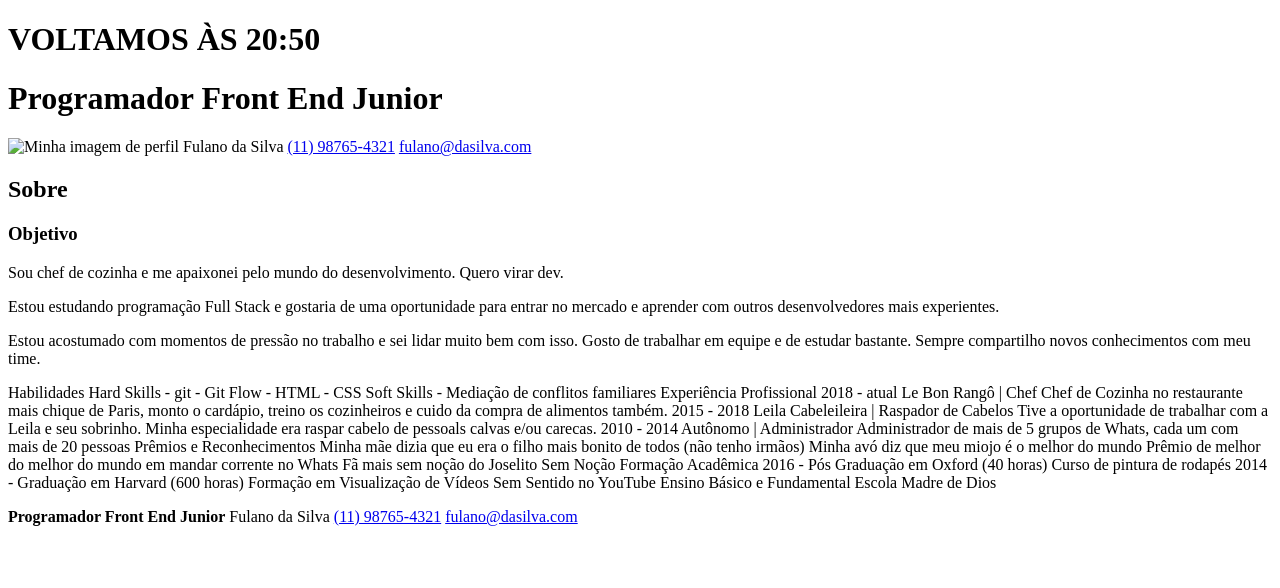
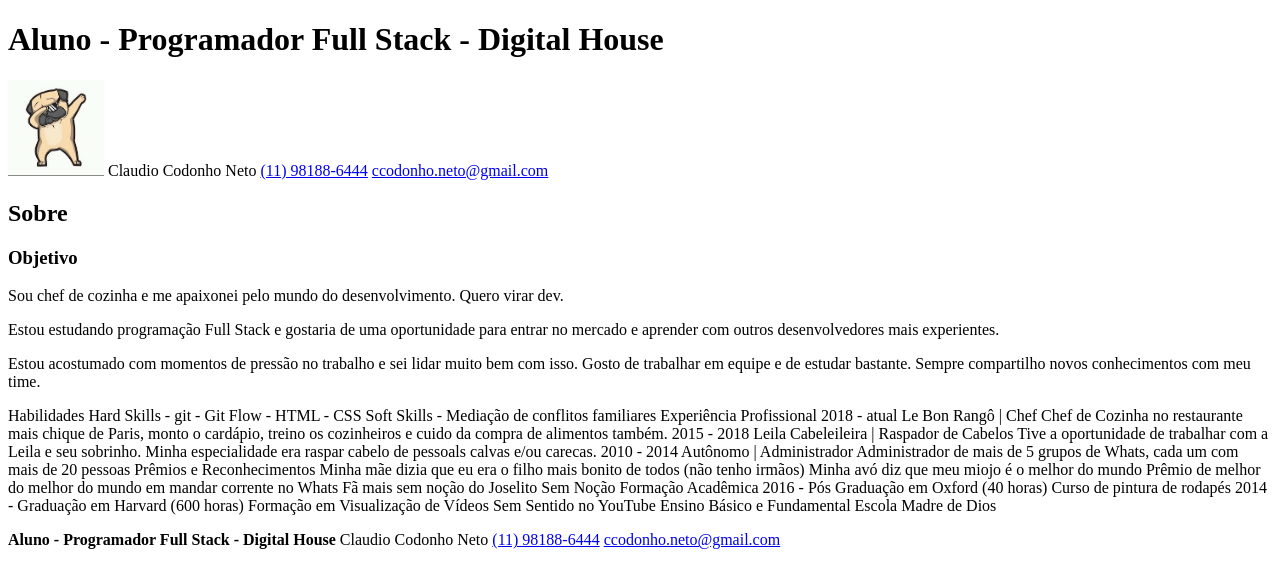
Before and after one commit to codonho/02-Conteudo-Inicial, a plain HTML site: page index.html in a window 1280 px wide. Drawn offline with Linux system fonts and the light colour scheme.

```diff
--- a/index.html
+++ b/index.html
@@ -8,13 +8,12 @@
 </head>
 
 <body>
-  <h1>VOLTAMOS ÀS 20:50</h1>
   <header>
-    <h1>Programador Front End Junior</h1>
-    <img src="./assets/img/imagem-de-perfil.jpg" alt="Minha imagem de perfil" width="96" height="96">
-    <span>Fulano da Silva</span>
-    <a href="tel:+5511987987987" target="_blank" rel="noopener noreferrer" title="Ligar para Fulano">(11) 98765-4321</a>
-    <a href="mailto:fulano@dasilva.com?subject=Quero%20te%20contratar&body=OI" title="Mandar email para Fulano">fulano@dasilva.com</a>
+    <h1>Aluno - Programador Full Stack - Digital House</h1>
+    <img src="./assets/imagem de perfil.jpg" alt="Minha imagem de perfil" width="96" height="auto">
+    <span>Claudio Codonho Neto</span>
+    <a href="tel:+5511981886444" target="_blank" rel="noopener noreferrer" title="Ligar para Fulano">(11) 98188-6444</a>
+    <a href="mailto:ccodonho.neto@gmail.com.com?subject=Quero%20te%20contratar&body=OI" title="Mandar email para Fulano">ccodonho.neto@gmail.com</a>
   </header>
   <aside>
     <h2>Sobre</h2>
@@ -72,10 +71,10 @@
   </main>
   <footer>
     <p>
-      <strong>Programador Front End Junior</strong>
-      <span>Fulano da Silva</span>
-      <a href="tel:+5511987987987" target="_blank" rel="noopener noreferrer" title="Ligar para Fulano">(11) 98765-4321</a>
-      <a href="mailto:fulano@dasilva.com?subject=Quero%20te%20contratar&body=OI" title="Mandar email para Fulano">fulano@dasilva.com</a>
+      <strong>Aluno - Programador Full Stack - Digital House</strong>
+      <span>Claudio Codonho Neto</span>
+      <a href="tel:+5511981886444" target="_blank" rel="noopener noreferrer" title="Ligar para Fulano">(11) 98188-6444</a>
+      <a href="mailto:ccodonho.neto@gmail.com?subject=Quero%20te%20contratar&body=OI" title="Mandar email para Fulano">ccodonho.neto@gmail.com</a>
     </p>
   </footer>
 </body>
```
